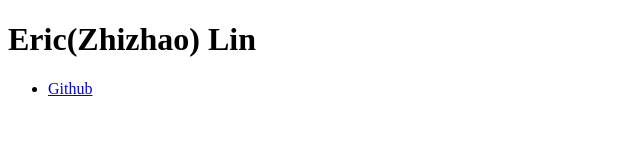
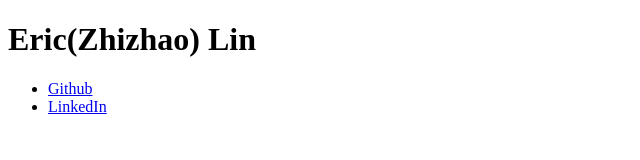
Before and after one commit to elin1231/elin1231.github.io, a plain HTML site: page index.html in a window 1280 px wide. Shown: the full height of the page, 0-640 px from the left. Drawn offline with Linux system fonts and the light colour scheme.

Commit message:
update LinkedIn

```diff
--- a/index.html
+++ b/index.html
@@ -9,6 +9,8 @@
     <ul>
     	<li>
     		<a href="https://github.com/elin1231"> Github</a>
+    	<li>
+    		<a href="https://linkedin.com/elin1231"> LinkedIn</a>
     </ul>
 
   </body>
```
Also changed, not shown: 1 other file.
